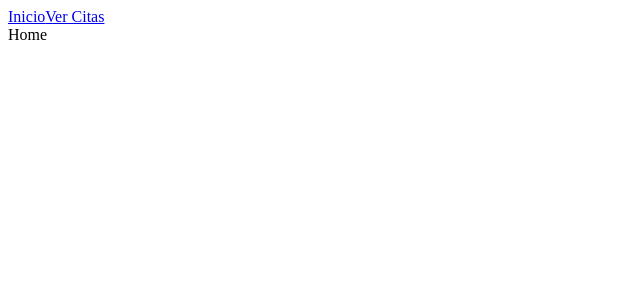
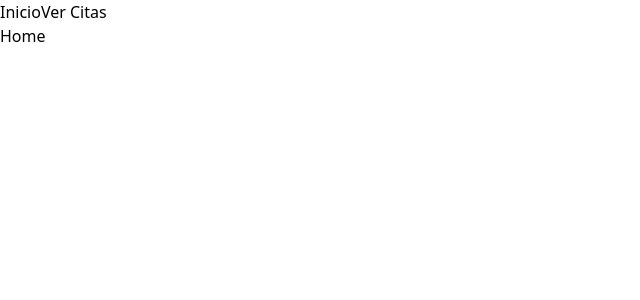
Before and after one commit to JonyR3G0/Front-end-m06, a React (Vite) app in the folder 07-manejo-rutas/citas-medicas/: page / in a window 1280 px wide. Shown: the top 300 px of the page, without its empty margins (0-640 px from the left). Built offline with nearby package versions, Linux system fonts and the light colour scheme.

Commit message:
feat: :heavy_plus_sign: Adding TailwindCss

```diff
--- a/07-manejo-rutas/citas-medicas/package.json
+++ b/07-manejo-rutas/citas-medicas/package.json
@@ -10,9 +10,11 @@
     "preview": "vite preview"
   },
   "dependencies": {
+    "@tailwindcss/vite": "^4.1.13",
     "react": "^19.1.1",
     "react-dom": "^19.1.1",
-    "react-router-dom": "^7.8.2"
+    "react-router-dom": "^7.8.2",
+    "tailwindcss": "^4.1.13"
   },
   "devDependencies": {
     "@eslint/js": "^9.33.0",
--- a/07-manejo-rutas/citas-medicas/src/index.css
+++ b/07-manejo-rutas/citas-medicas/src/index.css
@@ -0,0 +1 @@
+@import "tailwindcss";
--- a/07-manejo-rutas/citas-medicas/vite.config.js
+++ b/07-manejo-rutas/citas-medicas/vite.config.js
@@ -1,7 +1,8 @@
-import { defineConfig } from 'vite'
-import react from '@vitejs/plugin-react-swc'
+import { defineConfig } from "vite";
+import react from "@vitejs/plugin-react-swc";
+import tailwindcss from "@tailwindcss/vite";
 
 // https://vite.dev/config/
 export default defineConfig({
-  plugins: [react()],
-})
+  plugins: [tailwindcss(), react()],
+});
```
Also changed, not shown: 1 other file (tests, documents, lock files or other folders).
